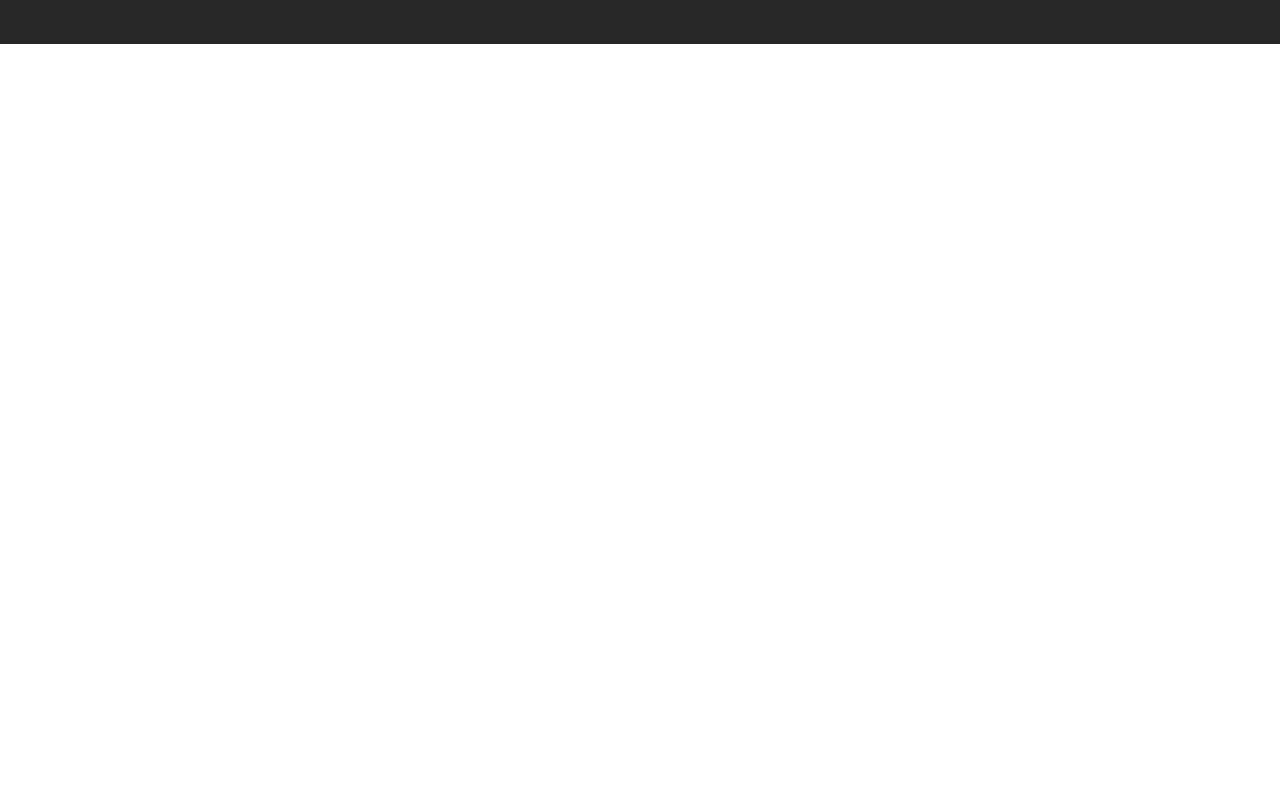
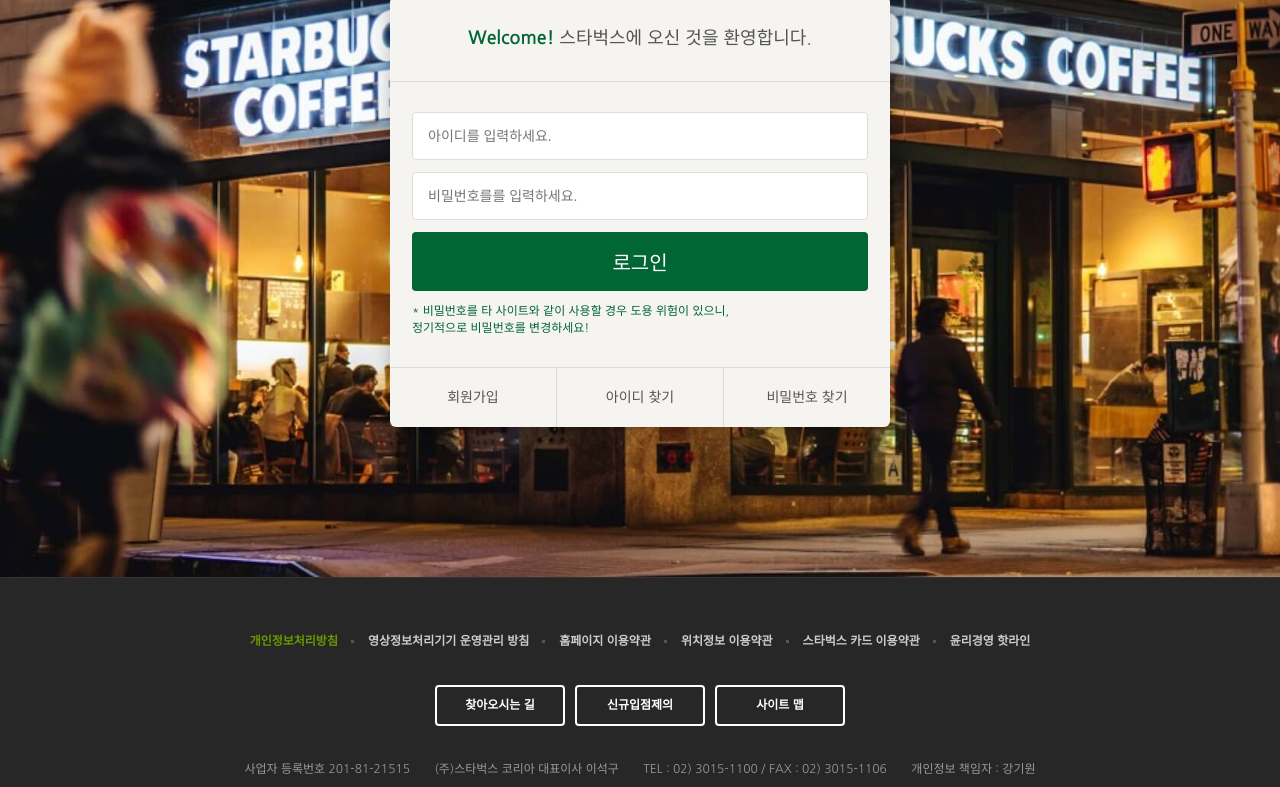
Before and after one commit to minukHwang/starbucks-clone-coding, a plain HTML site: page signin/index.html in a window 1280 px wide. Shown: the part 290-1077 px from the top of the page. Before the commit the page ends 800 px from the top, so only its background shows below. Drawn offline with nearby package versions, Linux system fonts and the light colour scheme.

Commit message:
로그인 페이지 완성

```diff
--- a/signin/index.html
+++ b/signin/index.html
@@ -56,6 +56,7 @@
             href="https://cdn.jsdelivr.net/npm/reset-css@5.0.1/reset.min.css"
         />
         <link rel="stylesheet" href="../src/css/common.css">
+        <link rel="stylesheet" href="../src/css/signin.css">
 
         <!-- js -->
         <script defer src="../src/js/common.js"></script>
@@ -419,7 +420,26 @@
 
         <!-- SIGN IN -->
         <section class="signin">
-
+            <h1>로그인</h1>
+            <div class="signin__card">
+                <h2>
+                    <strong>Welcome!</strong> 스타벅스에 오신 것을 환영합니다.
+                </h2>
+                <form>
+                    <input type="text" placeholder="아이디를 입력하세요.">
+                    <input type="text" placeholder="비밀번호를를 입력하세요.">
+                    <input type="submit" value="로그인">
+                    <p>
+                        * 비밀번호를 타 사이트와 같이 사용할 경우 도용 위험이 있으니,<br/>
+                        정기적으로 비밀번호를 변경하세요!
+                    </p>
+                </form>
+                <div class="actions">
+                    <a href="javascript:void(0)">회원가입</a>
+                    <a href="javascript:void(0)">아이디 찾기</a>
+                    <a href="javascript:void(0)">비밀번호 찾기</a>
+                </div>
+            </div>
         </section>
 
         <!-- FOOTER -->
--- /dev/null
+++ b/src/css/signin.scss
@@ -0,0 +1,75 @@
+.signin{
+    margin-top: 120px;
+    padding: 100px 0 150px;
+    background-image: url('../../images/signin_bg.jpg');
+    background-repeat: no-repeat;
+    background-position: center;
+    background-attachment: fixed;
+    background-size: cover;
+    h1{
+        color: #fff;
+        font-size: 30px;
+        font-weight: 700;
+        text-align: center;
+        margin-bottom: 24px;
+    }
+}
+
+.signin__card{
+    width: 500px;
+    margin: 0 auto;
+    border-radius: 6px;
+    background-color: #f6f4f0;
+    box-shadow: 2px 2px 20px rgba(0,0,0,.3);
+    color: #555;
+    h2{
+        padding: 30px;
+        font-size: 18px;
+        text-align: center;
+        border-bottom: 1px solid #ddd;
+        strong{
+            font-weight: 700;
+            color: #006633;
+        }
+    }
+    form{
+        padding: 30px 22px;
+        input{
+            width: 100%;
+            margin-bottom: 12px;
+            padding: 15px;
+            border: 1px solid #ddd;
+            border-radius: 4px;
+            outline: none;
+            box-sizing: border-box;
+            font-size: 14px;
+        }
+        [type="submit"]{
+            background-color: #006633;
+            border: none;
+            color: #fff;
+            font-size: 20px;
+            cursor: pointer;
+        }
+        p{
+            font-size: 12px;
+            color: #006633;
+            text-align: centers;
+        }
+    }
+    .actions{
+        display: flex;
+        border-top: 1px solid #ddd;
+        a{
+            flex: 1;
+            text-align: center;
+            padding: 20px;
+            color: #555;
+            font-size: 14px;
+            border-right: 1px solid #ddd;
+            &:last-child{
+                border-right: none;
+            }
+        }
+    }
+}
```
Also changed, not shown: src/css/signin.css (added).
